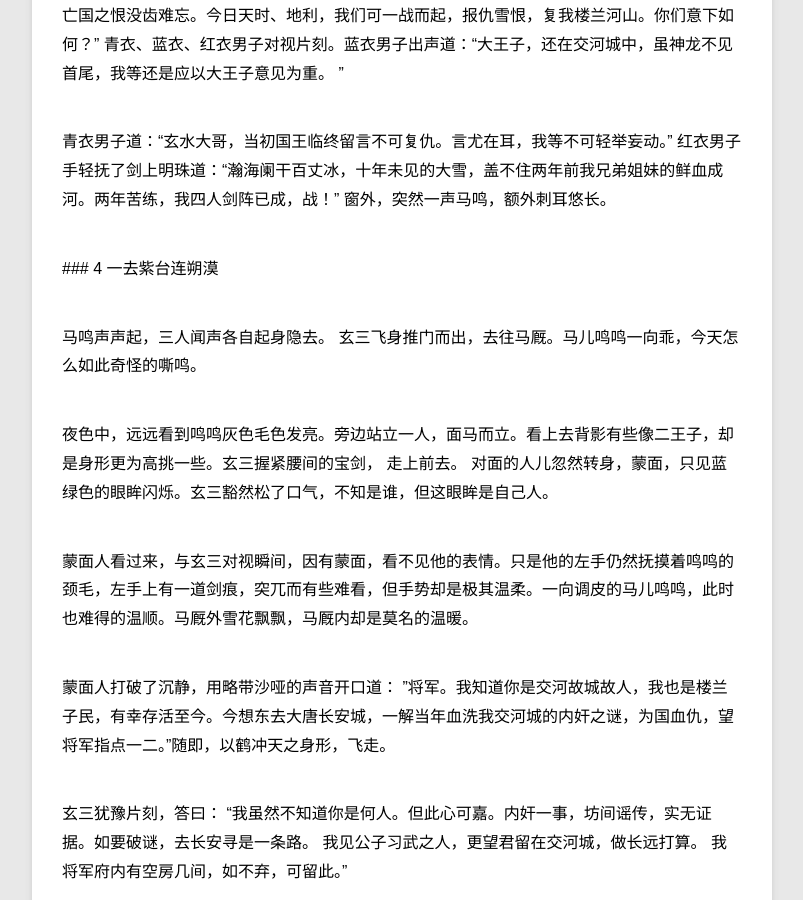
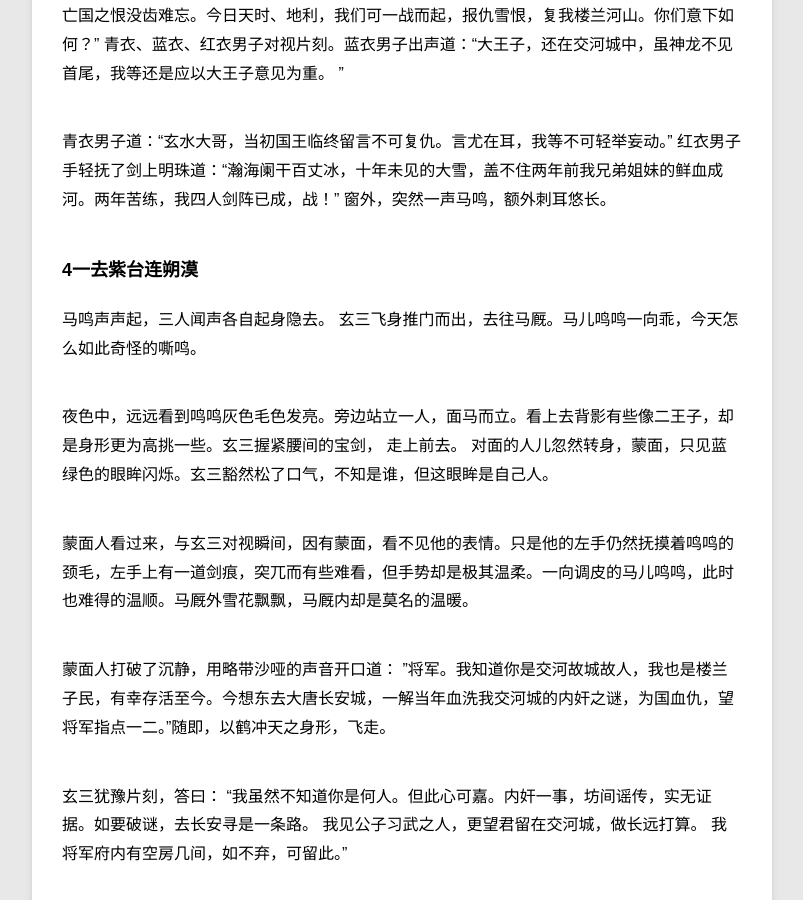
Before and after one commit to violettianjie/violettianjie.github.io, a Jekyll site: the page built from _posts/blog/2020-04-30-gsyCH02.md, in a window 1280 px wide and 900 px high, scrolled down 3278 px. Shown: the whole window, without its empty margins (78-881 px from the left). Built offline with Jekyll 4.4.1, drawn with Linux system fonts in a browser that asks for light colours.

Commit message:
Update 2020-04-30-gsyCH02.md

```diff
--- a/_posts/blog/2020-04-30-gsyCH02.md
+++ b/_posts/blog/2020-04-30-gsyCH02.md
@@ -74,7 +74,7 @@ category: blog
 红衣男子手轻抚了剑上明珠道：“瀚海阑干百丈冰，十年未见的大雪，盖不住两年前我兄弟姐妹的鲜血成河。两年苦练，我四人剑阵已成，战！”
 窗外，突然一声马鸣，额外刺耳悠长。
 
- ### 4 一去紫台连朔漠
+###  4一去紫台连朔漠
 
  马鸣声声起，三人闻声各自起身隐去。
 玄三飞身推门而出，去往马厩。马儿鸣鸣一向乖，今天怎么如此奇怪的嘶鸣。
```
